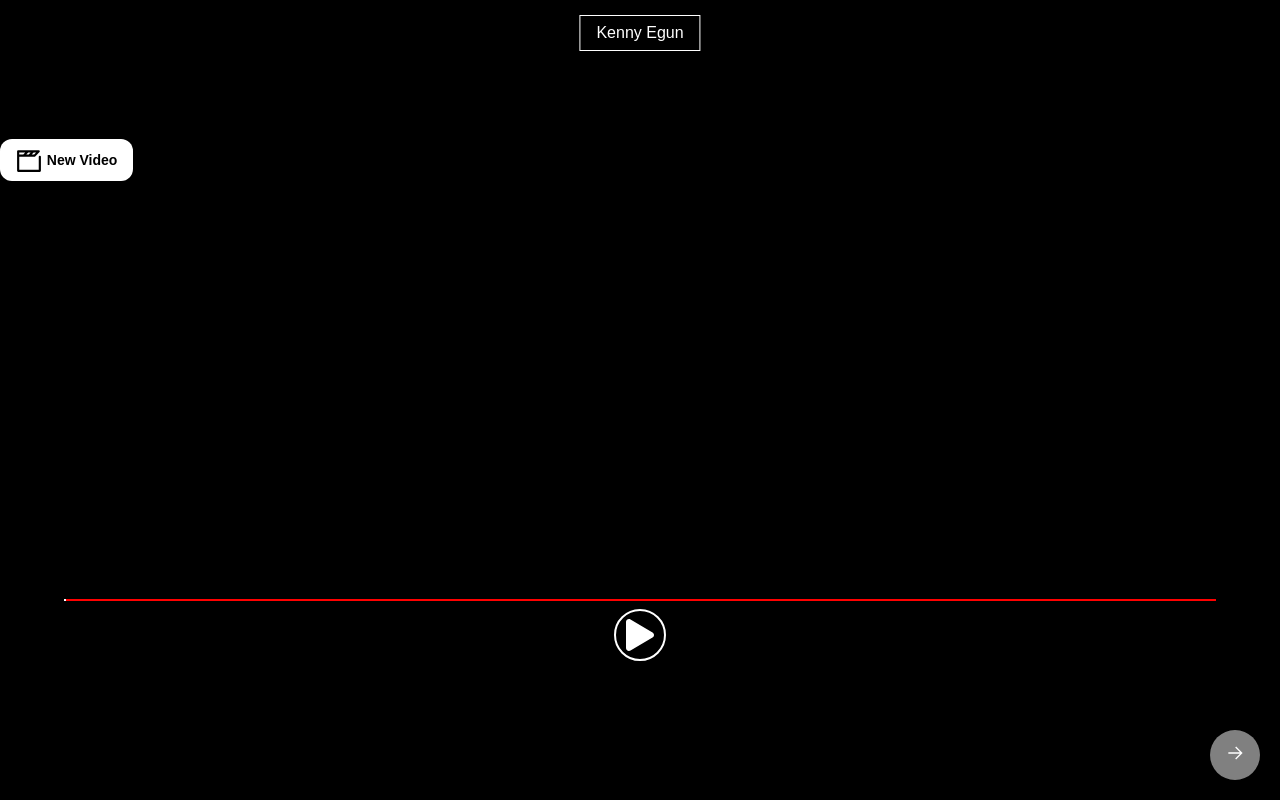
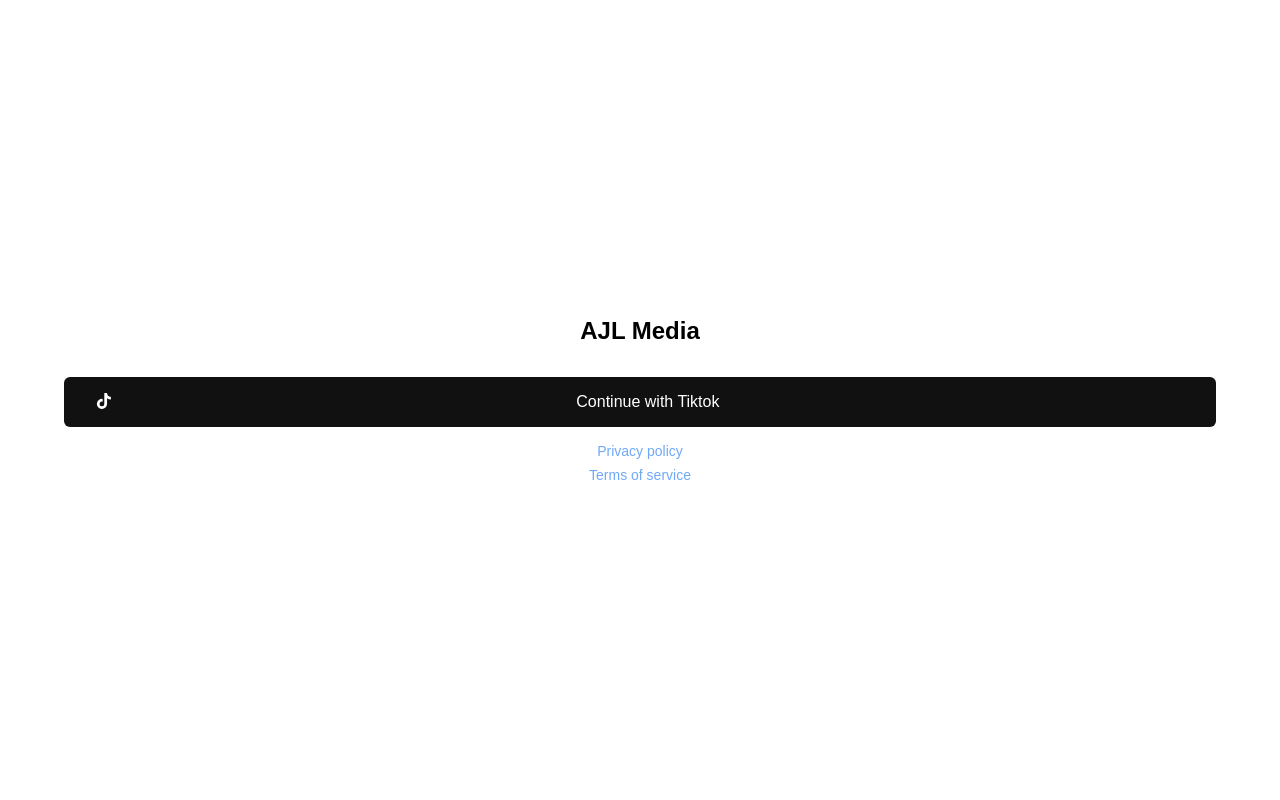
Before and after one commit to kennyegun24/akash-tktk, a React (Create React App) app: page /login in a window 1280 px wide. Before the commit this address led to /. Built offline with nearby package versions, Linux system fonts and the light colour scheme.

Commit message:
Modify app.js

```diff
--- a/src/App.js
+++ b/src/App.js
@@ -12,20 +12,20 @@
     <Routes>
       <Route
         path="/login"
-        element={!currentUser ? <Navigate to={"/"} /> : <Login />}
+        element={currentUser ? <Navigate to={"/"} /> : <Login />}
       />
       <Route
         path="/"
         index
-        element={!currentUser ? <Home /> : <Navigate to={"/login"} />}
+        element={currentUser ? <Home /> : <Navigate to={"/login"} />}
       />
       <Route
         path="/oauth/redirect"
-        element={currentUser ? <Redirect /> : <Navigate to={"/"} />}
+        element={!currentUser ? <Redirect /> : <Navigate to={"/"} />}
       />
       <Route
         path="/video/upload/success"
-        element={!currentUser ? <UploadSuccess /> : <Navigate to={"/login"} />}
+        element={currentUser ? <UploadSuccess /> : <Navigate to={"/login"} />}
       />
     </Routes>
   );
```
